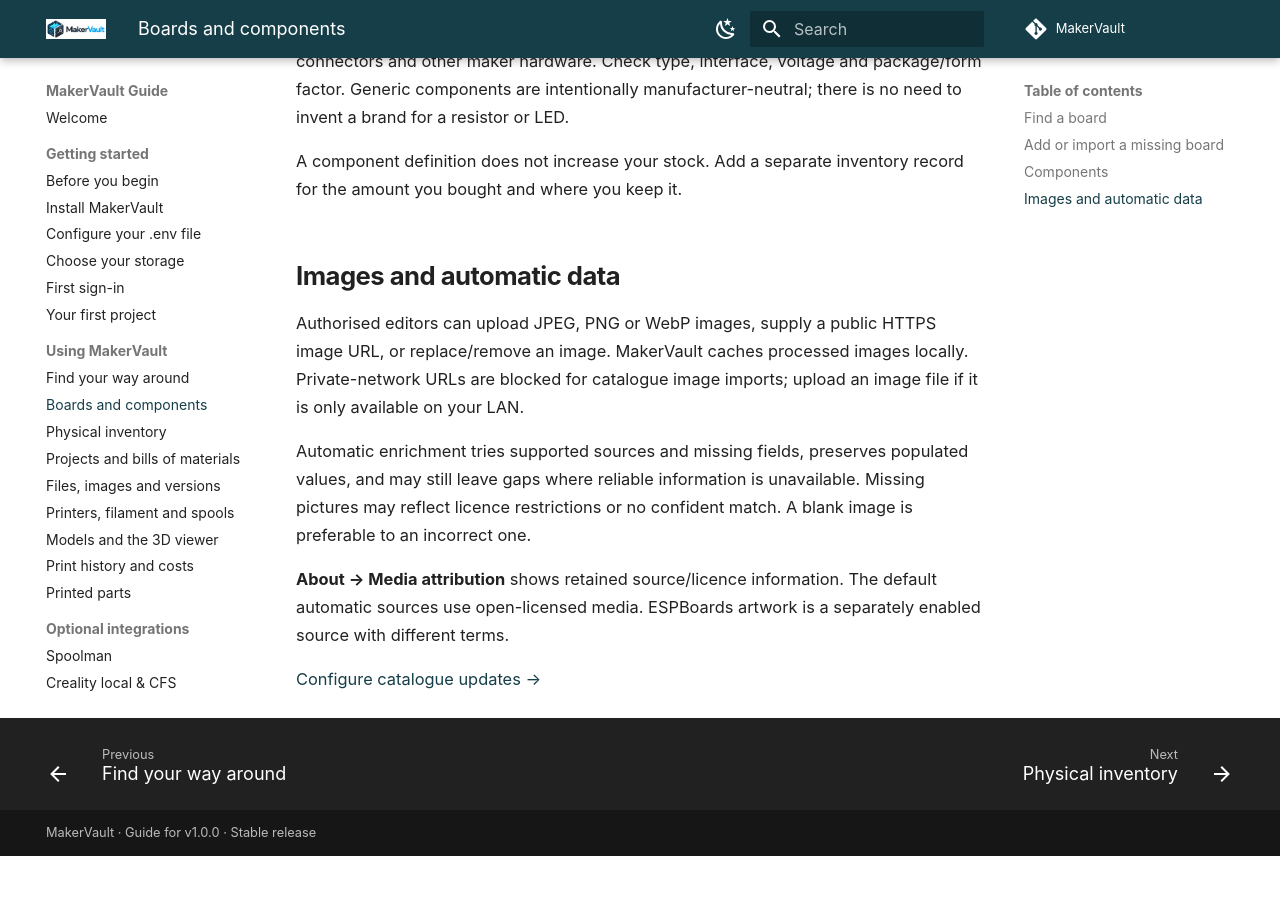
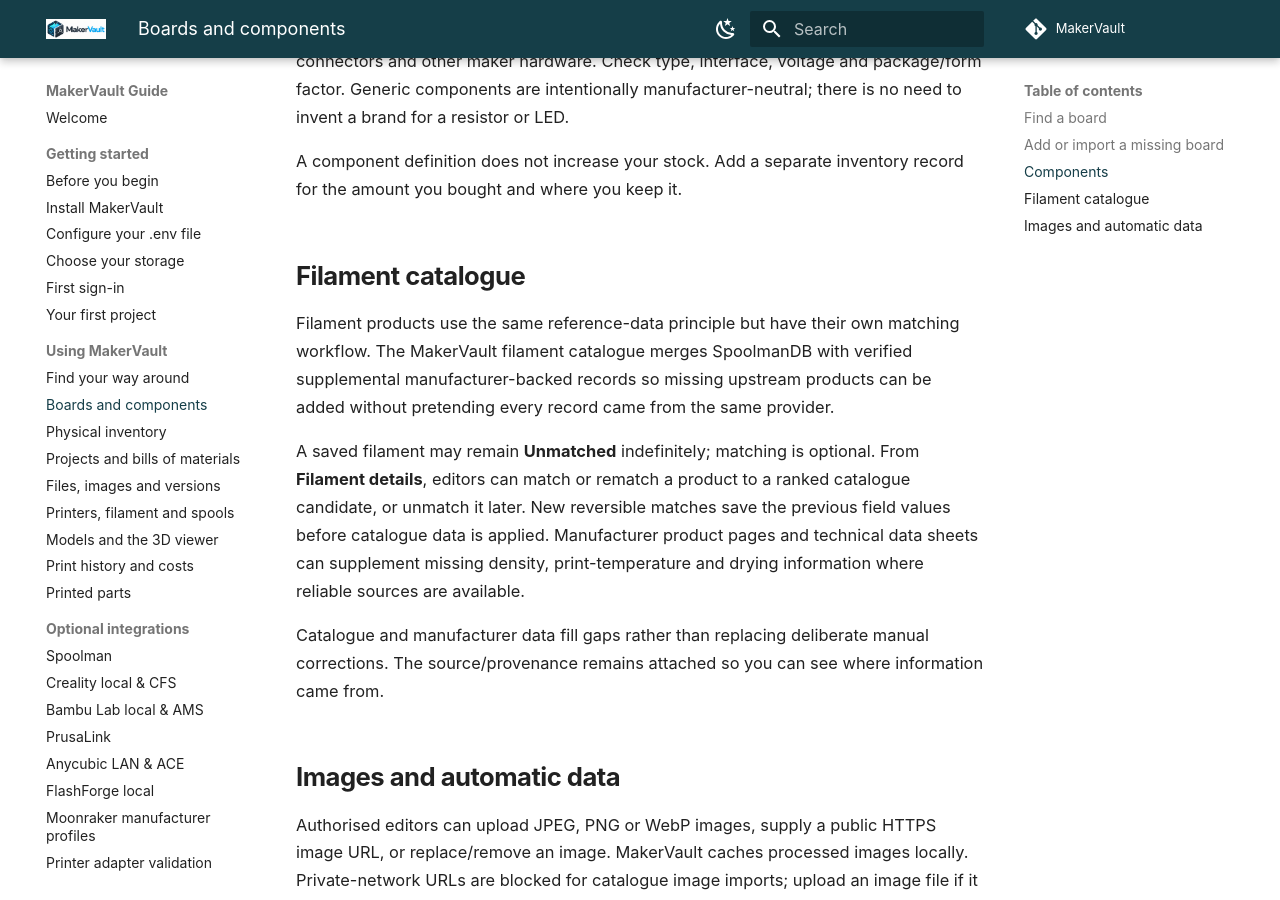
Before and after one commit to gavrd7/MakerVault, an MkDocs documentation site: the page built from docs/guide/using/catalogue.md, in a window 1280 px wide and 900 px high, scrolled down 1126 px. Built offline with MkDocs 1.6.1 and Material for MkDocs 9.7.7, drawn with Linux system fonts in a browser that asks for light colours; comment, search, counter and statistics services are not loaded; before the commit the page ends 1982 px from its top, so only the background shows below that; some of the changed text lies outside the part shown.

Commit message:
Rebase PR #68: docs/guide/using/catalogue.md

```diff
--- a/docs/guide/using/catalogue.md
+++ b/docs/guide/using/catalogue.md
@@ -1,4 +1,4 @@
-# Boards and components
+# Boards, components and filament
 
 **Goal:** find or create an accurate description of a product before recording the units you own.
 
@@ -29,6 +29,14 @@
 
 A component definition does not increase your stock. Add a separate inventory record for the amount you bought and where you keep it.
 
+## Filament catalogue
+
+Filament products use the same reference-data principle but have their own matching workflow. The MakerVault filament catalogue merges SpoolmanDB with verified supplemental manufacturer-backed records so missing upstream products can be added without pretending every record came from the same provider.
+
+A saved filament may remain **Unmatched** indefinitely; matching is optional. From **Filament details**, editors can match or rematch a product to a ranked catalogue candidate, or unmatch it later. New reversible matches save the previous field values before catalogue data is applied. Manufacturer product pages and technical data sheets can supplement missing density, print-temperature and drying information where reliable sources are available.
+
+Catalogue and manufacturer data fill gaps rather than replacing deliberate manual corrections. The source/provenance remains attached so you can see where information came from.
+
 ## Images and automatic data
 
 Authorised editors can upload JPEG, PNG or WebP images, supply a public HTTPS image URL, or replace/remove an image. MakerVault caches processed images locally. Private-network URLs are blocked for catalogue image imports; upload an image file if it is only available on your LAN.
```
